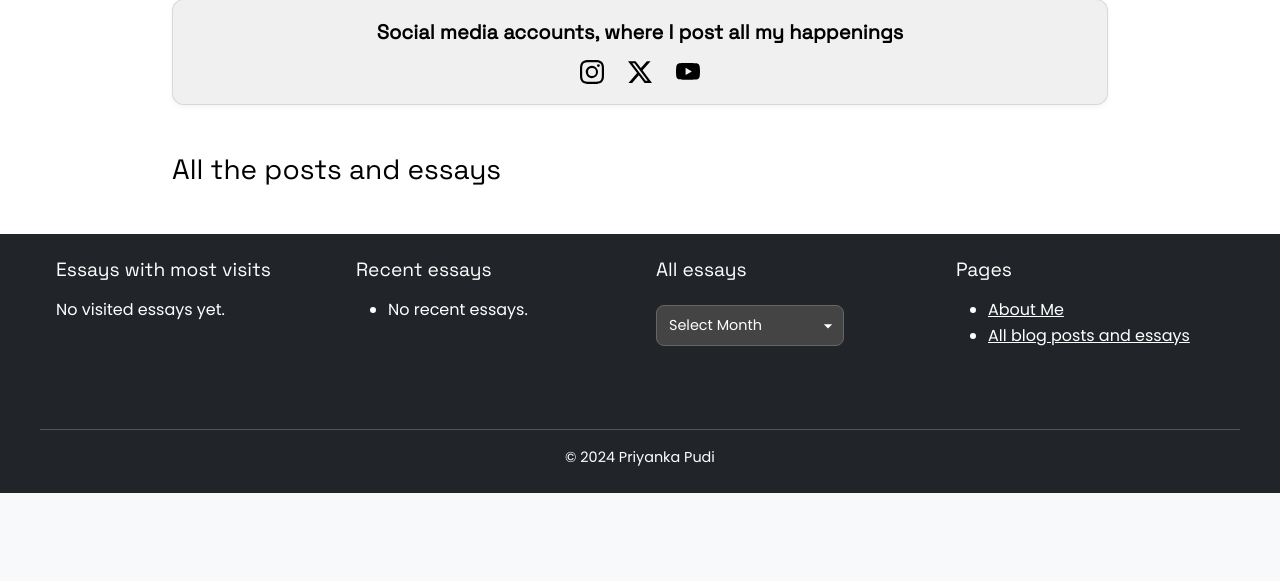
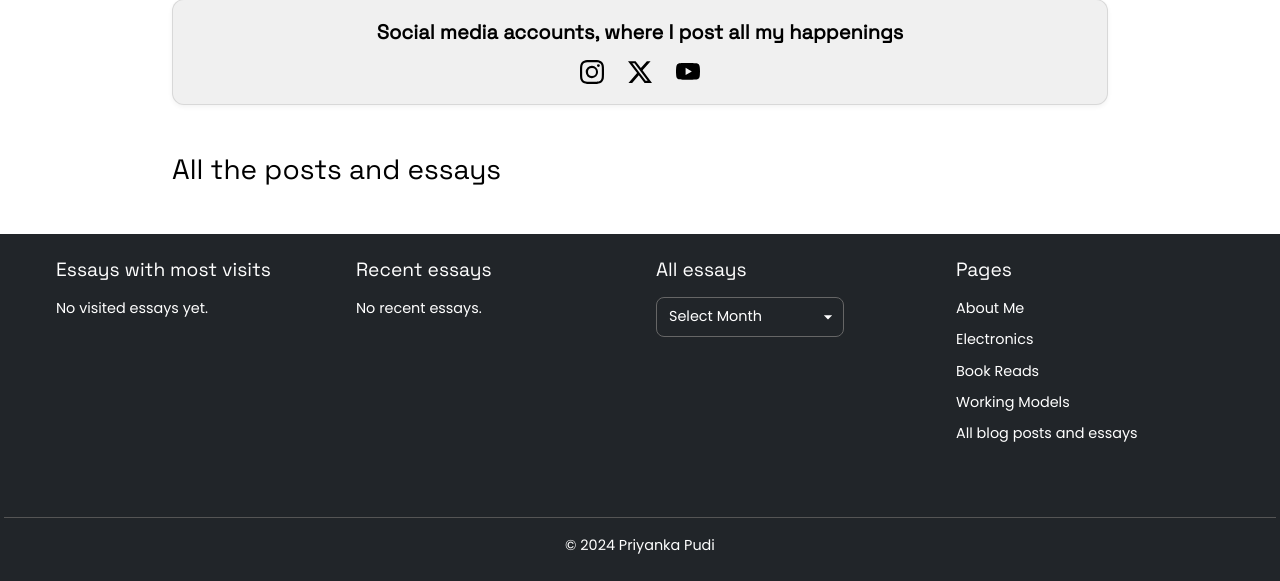
Before and after one commit to priyankaforu/priyankas-portfolio, a Flask app: page / in a window 1280 px wide. Shown: the part 311-892 px from the top of the page. Before the commit the page ends 804 px from the top, so only its background shows below. Run offline with Flask 3, Linux system fonts and the light colour scheme.

Commit message:
Update base.html

```diff
--- a/templates/base.html
+++ b/templates/base.html
@@ -3,7 +3,7 @@
 <head>
     <meta charset="UTF-8">
     <meta name="viewport" content="width=device-width, initial-scale=1.0">
-    <title>{% block title %}Priyanka Pudi's Blog{% endblock %}</title>
+    <title>{% block title %}Wacuspian's Blog{% endblock %}</title>
     <link href="https://fonts.googleapis.com/css2?family=Poppins&family=Space+Grotesk&display=swap" rel="stylesheet">
     <link href="https://cdn.jsdelivr.net/npm/bootstrap@5.1.3/dist/css/bootstrap.min.css" rel="stylesheet">
     <link rel="stylesheet" href="{{ url_for('static', filename='style.css') }}">
@@ -34,51 +34,45 @@
         <div class="row">
             <div class="col-md-3 mb-3">
                 <h4>Essays with most visits</h4>
-                    <ul class="list-unstyled">
-                        {% if most_visited_essays %}
+                <div class="footer-list">
                     {% for essay in most_visited_essays %}
-                                <li><a href="{{ url_for('post', path=essay.path) }}" class="text-white">{{ essay.title }} ({{ essay.visits }} visits)</a></li>
+                        <a href="{{ url_for('post', path=essay.path) }}" class="text-white d-block text-truncate">{{ essay.title }} ({{ essay.visits }} visits)</a>
+                    {% else %}
+                        <span class="text-white">No visited essays yet.</span>
                     {% endfor %}
-                        {% else %}
-                            <li>No visited essays yet.</li>
-                        {% endif %}
-                    </ul>
                 </div>
-
+            </div>
             <div class="col-md-3 mb-3">
                 <h4>Recent essays</h4>
-                <ul>
-                    {% if recent_essays %}
+                <div class="footer-list">
                     {% for essay in recent_essays %}
-                            <li><a href="{{ url_for('post', path=essay.path) }}" class="text-white">{{ essay.title }}</a></li>
+                        <a href="{{ url_for('post', path=essay.path) }}" class="text-white d-block text-truncate">{{ essay.title }}</a>
+                    {% else %}
+                        <span class="text-white">No recent essays.</span>
                     {% endfor %}
-                    {% else %}
-                        <li>No recent essays.</li>
-                    {% endif %}
-                </ul>
                 </div>
-
+            </div>
             <div class="col-md-3 mb-3">
                 <h4>All essays</h4>
-                <select id="monthSelector" onchange="window.location.href=this.value">
-                    <option value="">Select Month</option>
+                <select id="monthSelector" class="form-select bg-dark text-white">
+                    <option selected>Select Month</option>
                     {% for year, month in available_months %}
-                        <option value="{{ url_for('month_archive', year=year, month=month) }}">
-                            {{ year }} - {{ month | month_name }}
-                        </option>
+                        <option value="{{ url_for('month_archive', year=year, month=month) }}">{{ year }} - {{ month | month_name }}</option>
                     {% endfor %}
                 </select>
             </div>
-
             <div class="col-md-3 mb-3">
                 <h4>Pages</h4>
-                <ul>
-                    <li><a href="{{ url_for('about') }}" class="text-white">About Me</a></li>
-                    <li><a href="{{ url_for('hello_priyanka') }}" class="text-white">All blog posts and essays</a></li>
-                </ul>
+                <div class="footer-list">
+                    <a href="{{ url_for('about') }}" class="text-white d-block text-truncate">About Me</a>
+                    <a href="{{ url_for('electronics') }}" class="text-white d-block text-truncate">Electronics</a>
+                    <a href="{{ url_for('book_reads') }}" class="text-white d-block text-truncate">Book Reads</a>
+                    <a href="{{ url_for('working_models') }}" class="text-white d-block text-truncate">Working Models</a>
+                    <a href="{{ url_for('hello_priyanka') }}" class="text-white d-block text-truncate">All blog posts and essays</a>
                 </div>
             </div>
-
+        </div>
+    </div>
     <div class="row mt-3">
         <div class="col-12 text-center border-top pt-3">
             © 2024 Priyanka Pudi
```
Lines whose indentation alone changed are shown as unchanged.
